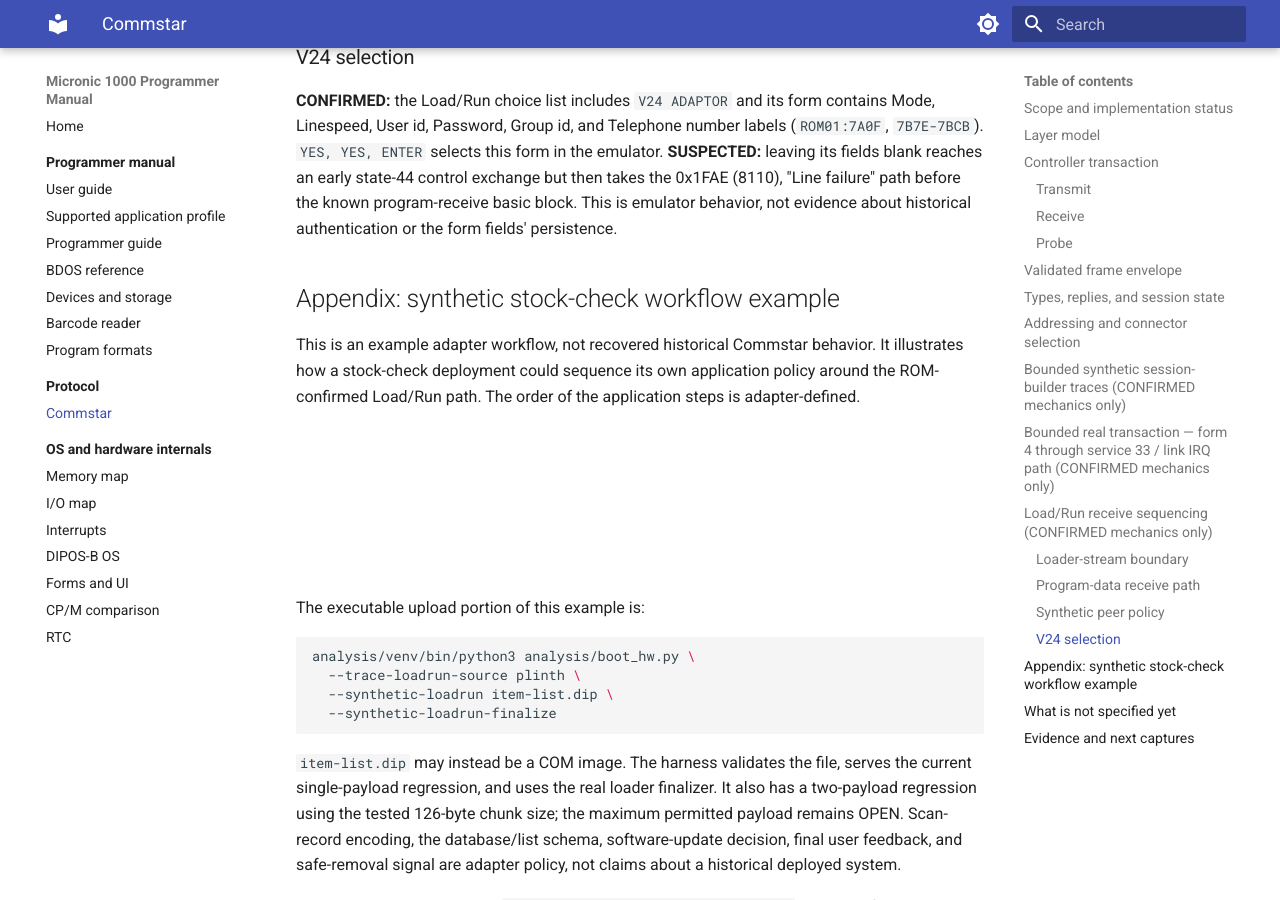
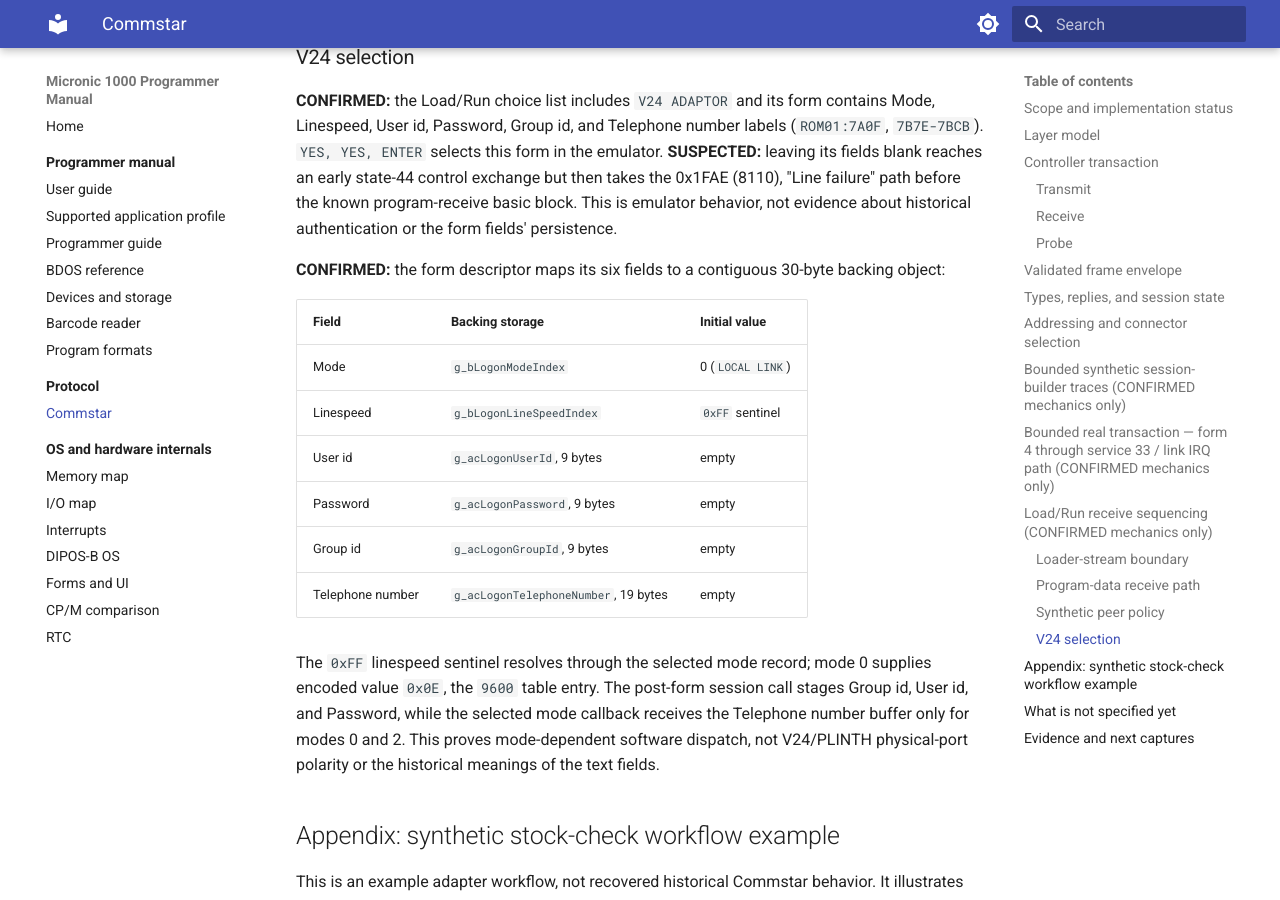
Before and after one commit to philpem/micronic1000, an MkDocs documentation site: the page built from doc/protocol/commstar.md, in a window 1280 px wide and 900 px high, scrolled down 10325 px. Built offline with MkDocs 1.6.1 and Material for MkDocs 9.7.7, drawn with Linux system fonts in a browser that asks for light colours.

Commit message:
document V24 logon form layout

```diff
--- a/doc/protocol/commstar.md
+++ b/doc/protocol/commstar.md
@@ -454,6 +454,25 @@
 the known program-receive basic block. This is emulator behavior, not evidence
 about historical authentication or the form fields' persistence.
 
+**CONFIRMED:** the form descriptor maps its six fields to a contiguous
+30-byte backing object:
+
+| Field | Backing storage | Initial value |
+| --- | --- | --- |
+| Mode | `g_bLogonModeIndex` | 0 (`LOCAL LINK`) |
+| Linespeed | `g_bLogonLineSpeedIndex` | `0xFF` sentinel |
+| User id | `g_acLogonUserId`, 9 bytes | empty |
+| Password | `g_acLogonPassword`, 9 bytes | empty |
+| Group id | `g_acLogonGroupId`, 9 bytes | empty |
+| Telephone number | `g_acLogonTelephoneNumber`, 19 bytes | empty |
+
+The `0xFF` linespeed sentinel resolves through the selected mode record; mode
+0 supplies encoded value `0x0E`, the `9600` table entry. The post-form session
+call stages Group id, User id, and Password, while the selected mode callback
+receives the Telephone number buffer only for modes 0 and 2. This proves
+mode-dependent software dispatch, not V24/PLINTH physical-port polarity or
+the historical meanings of the text fields.
+
 ## Appendix: synthetic stock-check workflow example
 
 This is an example adapter workflow, not recovered historical Commstar
```
Also changed, not shown: doc/research/TASKS.md (+8 -0 lines).
